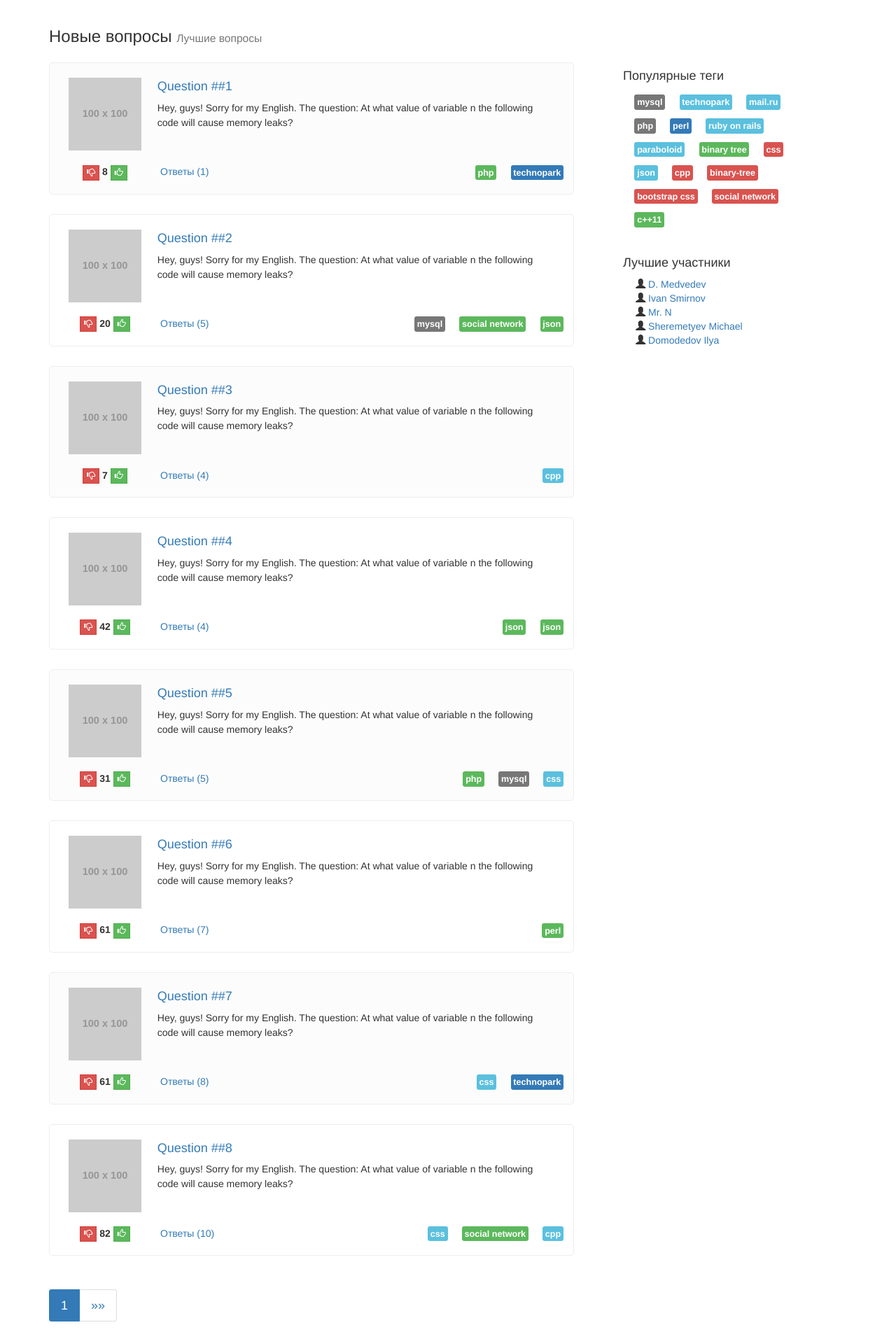
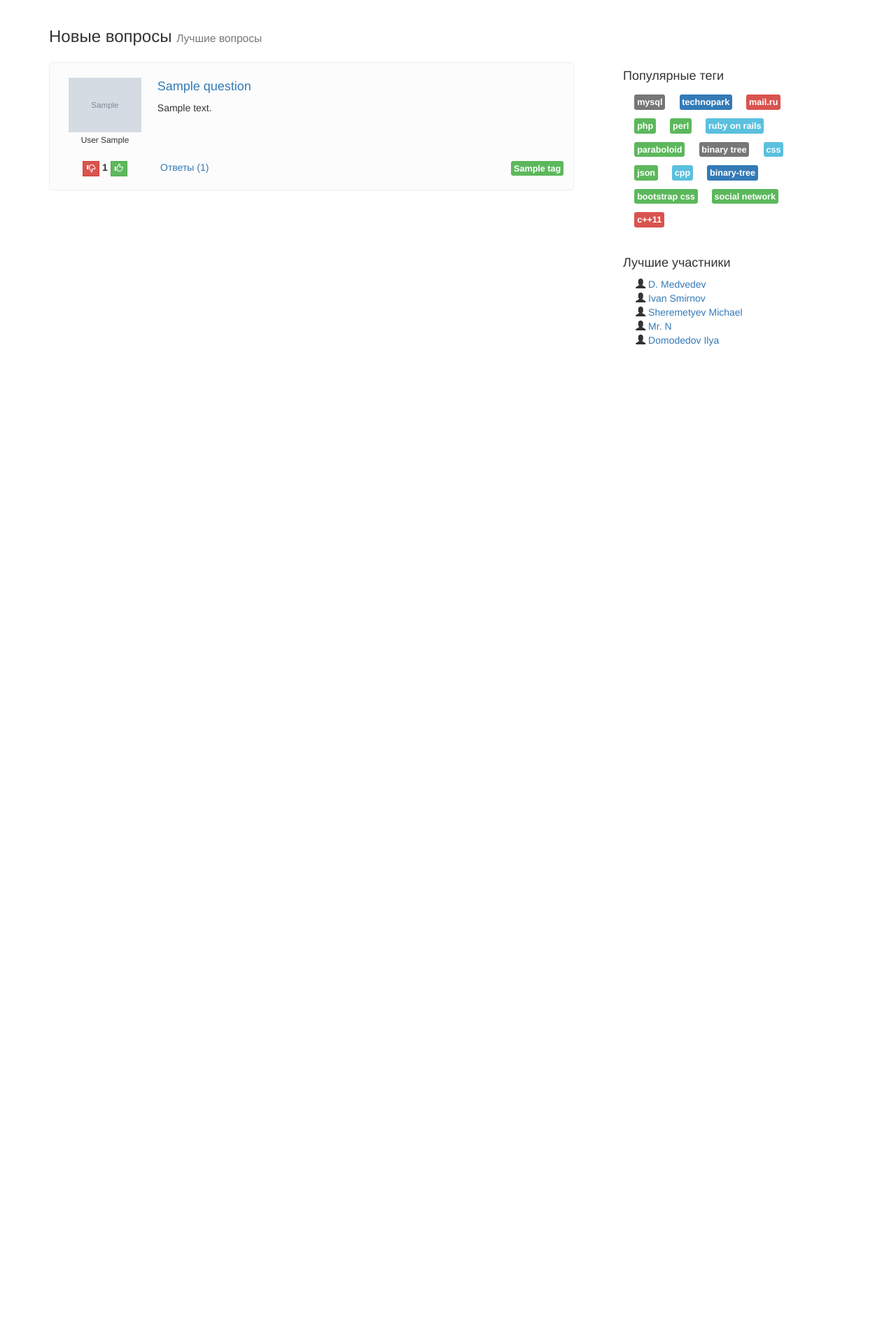
Before and after one commit to nksoff/archive__ask_slimov, a Django app: page / in a window 1280 px wide. Shown: the part 71-1984 px from the top of the page at 70% size. After the commit the page ends 565 px from the top, so only its background shows below. Run offline with Django 3.2, Linux system fonts and the light colour scheme; tables that the repository leaves empty hold one stand-in row (values such as "Sample post"); grey boxes marked "Sample" are stand-in pictures; grey boxes labelled with a size stand in for pictures from a placeholder-image service; some libraries are stand-ins or nearby versions.

Commit message:
update views, update fake_likes command

```diff
--- a/ask_slimov/ask_slimov/management/commands/fake_likes.py
+++ b/ask_slimov/ask_slimov/management/commands/fake_likes.py
@@ -36,7 +36,7 @@ class Command(BaseCommand):
                 QuestionLike.objects.add_or_update(
                         author=choice(users),
                         question=q,
-                        value=choice([-1, 1, 1])
+                        value=choice([-1, 1])
                         )
 
         answers = Answer.objects.all()
@@ -47,5 +47,5 @@ class Command(BaseCommand):
                 AnswerLike.objects.add_or_update(
                         author=choice(users),
                         answer=ans,
-                        value=choice([-1, 1, 1])
+                        value=choice([-1, 1])
                         )
--- a/ask_slimov/ask_slimov/settings.py
+++ b/ask_slimov/ask_slimov/settings.py
@@ -66,6 +66,7 @@ TEMPLATES = [
                 'django.template.context_processors.request',
                 'django.contrib.auth.context_processors.auth',
                 'django.contrib.messages.context_processors.messages',
+                'django.template.context_processors.media',
                 'ask_slimov.context_processors.popular_tags',
                 'ask_slimov.context_processors.best_users',
             ],
--- a/ask_slimov/ask_slimov/urls.py
+++ b/ask_slimov/ask_slimov/urls.py
@@ -1,7 +1,8 @@
 from django.conf.urls import include, url
 from django.contrib import admin
+from django.conf.urls.static import static
 
-from ask_slimov import views
+from ask_slimov import views, settings
 
 urlpatterns = [
     url(r'^$',                          views.questions_new,        name = 'index'),
@@ -12,4 +13,4 @@ urlpatterns = [
     url(r'^signup/?$',                  views.form_signup,          name = 'signup'),
     url(r'^ask/?$',                     views.form_question_new,    name = 'ask'),
     url(r'^admin/',                     include(admin.site.urls)),
-]
+] + static(settings.MEDIA_URL, document_root=settings.MEDIA_ROOT)
--- a/ask_slimov/ask_slimov/views.py
+++ b/ask_slimov/ask_slimov/views.py
@@ -1,26 +1,14 @@
 # -*- coding: utf-8 -*-
-from django.http import HttpResponse
+from django.http import HttpResponse, Http404
 from django.shortcuts import render, render_to_response
 
 from ask_slimov import helpers
+from ask_slimov.models import Question, Answer, QuestionLike, Tag
+from django.contrib.auth.models import User
 
 # new questions
 def questions_new(request):
-    from random import choice, randint
-    tags = ['mysql', 'technopark', 'mail.ru', 'php', 'perl', 'ruby on rails', 'paraboloid', 'binary tree', 'css', 'json', 'cpp', 'binary-tree', 'bootstrap css', 'social network', 'c++11', ]
-    colors = ['success', 'primary', 'default', 'danger', 'info']
-    tags = [{ 'tag': tag, 'color': choice(colors), } for tag in tags]
-
-    questions = [
-        {
-            'id': i,
-            'title': 'Question ##' + str(i),
-            'text': 'Hey, guys! Sorry for my English. The question: At what value of variable n the following code will cause memory leaks?',
-            'votes': i + randint(1, i*10),
-            'answers': i + randint(0, 5),
-            'tags': [choice(tags) for j in range(0, i % 3 + 1)],
-        } for i in range(1, 45)
-    ]
+    questions = Question.objects.list_new()
 
     pagination = helpers.paginate(questions, request)
     return render(request, 'questions_list.html',
@@ -32,21 +20,7 @@ def questions_new(request):
 
 # hot questions
 def questions_hot(request):
-    from random import choice, randint
-    tags = ['mysql', 'technopark', 'mail.ru', 'php', 'perl', 'ruby on rails', 'paraboloid', 'binary tree', 'css', 'json', 'cpp', 'binary-tree', 'bootstrap css', 'social network', 'c++11', ]
-    colors = ['success', 'primary', 'default', 'danger', 'info']
-    tags = [{ 'tag': tag, 'color': choice(colors), } for tag in tags]
-
-    questions = [
-        {
-            'id': i,
-            'title': 'Hot Question ##' + str(i),
-            'text': 'Hey, guys! Sorry for my English. The question: At what value of variable n the following code will cause memory leaks?',
-            'votes': i + randint(1, i*10),
-            'answers': i + randint(0, 5),
-            'tags': [choice(tags) for j in range(0, i % 3 + 1)],
-        } for i in range(1, 45)
-    ]
+    questions = Question.objects.list_hot()
 
     pagination = helpers.paginate(questions, request)
     return render(request, 'questions_list.html',
@@ -58,24 +32,18 @@ def questions_hot(request):
 
 # questiong by tag
 def questions_tag(request, tag):
-    from random import randint
+    try:
+        tag = Tag.objects.get_by_title(tag)
+    except Tag.DoesNotExist:
+        raise Http404()
 
-    questions = [
-        {
-            'id': i,
-            'title': 'Tag Question ##' + str(i),
-            'text': 'Hey, guys! Sorry for my English. The question: At what value of variable n the following code will cause memory leaks?',
-            'votes': i + randint(1, i*10),
-            'answers': i + randint(0, 5),
-            'tags': [{'tag': tag, 'color': 'info',}],
-        } for i in range(1, 45)
-    ]
+    questions = Question.objects.list_tag(tag)
 
     pagination = helpers.paginate(questions, request)
     return render(request, 'questions_list.html',
             {
                 'questions': pagination,
-                'title': 'Тег ' + str(tag),
+                'title': u'Тег ' + tag.title,
             })
 
 # single question
--- a/ask_slimov/templates/questions_list.html
+++ b/ask_slimov/templates/questions_list.html
@@ -12,7 +12,9 @@
     <div class="ask-question ask-question-{% if forloop.counter|divisibleby:2 %}white{% else %}gray{% endif %}">
         <div class="ask-question-info">
             <div class="ask-user-avatar-container">
-                <img src="http://dummyimage.com/100x100/009/fff" class="user-avatar" />
+                {% load static %}
+                <img src="{{ question.author.profile.avatar.url }}" class="user-avatar" alt="{{ question.author.last_name }} {{ question.author.first_name }}" />
+                <span class="small">{{ question.author.last_name }} {{ question.author.first_name }}</span>
             </div>
             <div class="ask-question-data">
                 <div class="ask-question-title"><a href="{% url 'question' question.id %}">{{ question.title }}</a></div>
@@ -22,15 +24,15 @@
         <div class="ask-question-options">
             <div class="ask-question-vote">
                 <a class="btn btn-xs btn-danger ask-question-vote-down"><span class="glyphicon glyphicon-thumbs-down"></span></a>
-                <span class="ask-question-vote-count">{{ question.votes }}</span>
+                <span class="ask-question-vote-count">{{ question.likes }}</span>
                 <a class="btn btn-xs btn-success ask-question-vote-up"><span class="glyphicon glyphicon-thumbs-up"></span></a>
             </div>
             <div class="ask-question-answer-link">
                 <a href="{% url 'question' question.id %}">Ответы ({{ question.answers }})</a>
             </div>
             <div class="ask-tags ask-question-tags">
-                {% for tag in question.tags %}
-                <a href="{% url 'tag' tag.tag %}" class="ask-tags-tag ask-tags-tag_color_{{ tag.color }}">{{ tag.tag }}</a>
+                {% for tag in question.tags.all %}
+                <a href="{% url 'tag' tag.title %}" class="ask-tags-tag ask-tags-tag_color_{{ tag.get_color_display }}">{{ tag.title }}</a>
                 {% endfor %}
             </div>
         </div>
```
